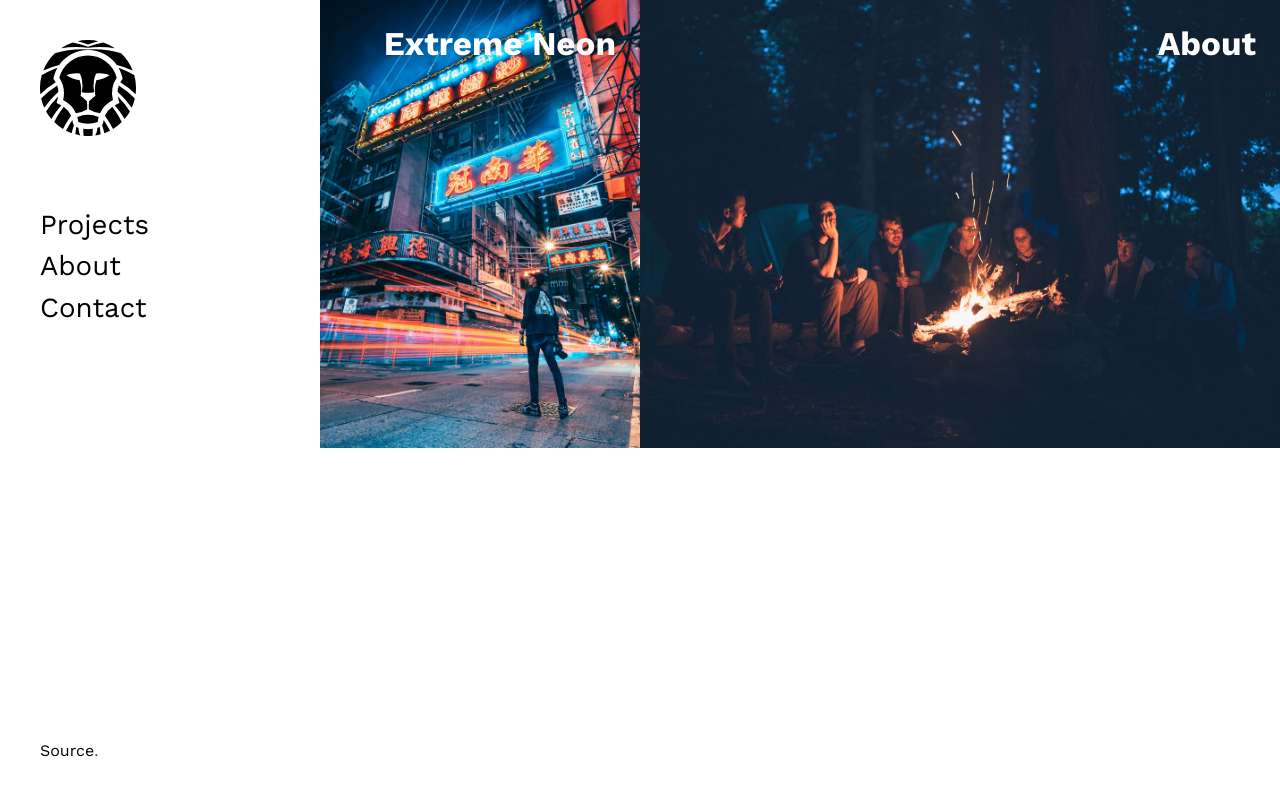
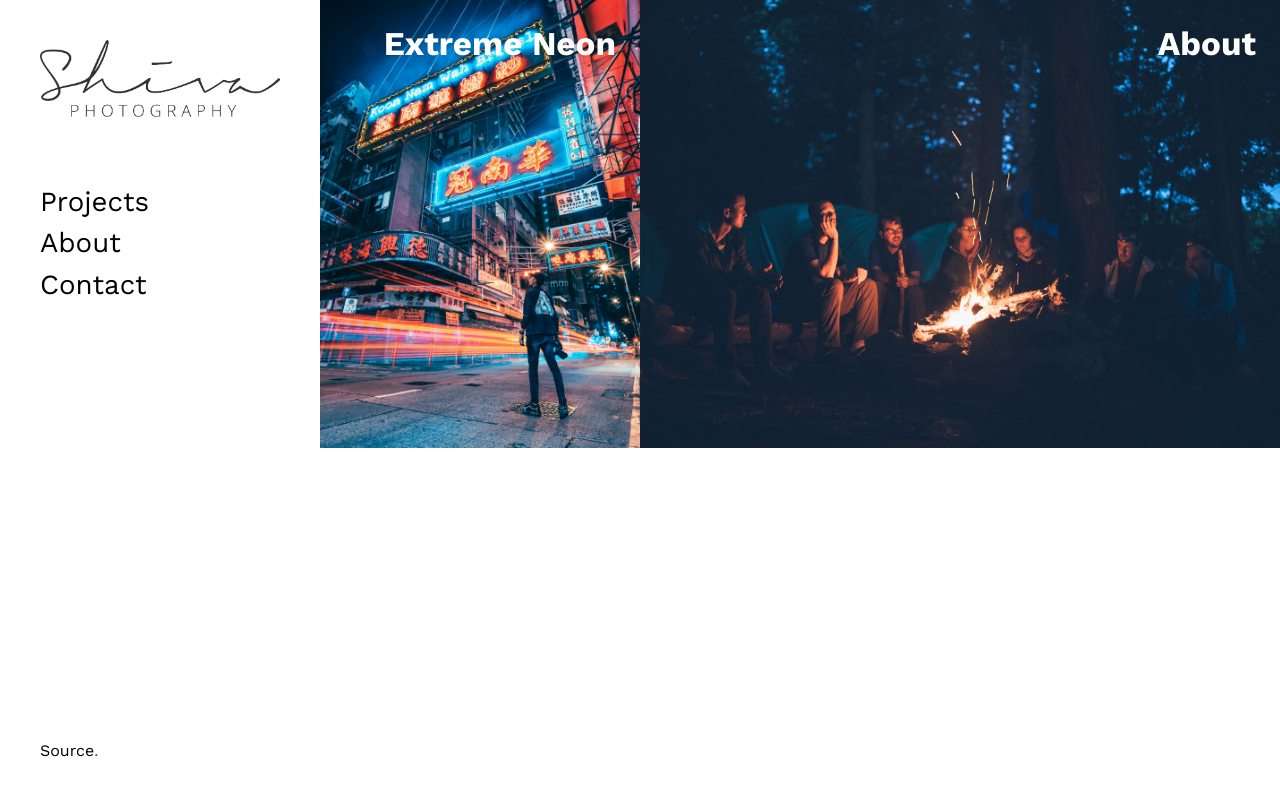
Before and after one commit to ctrleffive/sivasr, a Gatsby site: page / in a window 1280 px wide. Shown: the top 803 px of the page. Built offline with nearby package versions, Linux system fonts and the light colour scheme; Gatsby itself is replaced by a stand-in of ours.

Commit message:
logo updated

```diff
--- a/src/components/layout.tsx
+++ b/src/components/layout.tsx
@@ -6,7 +6,8 @@ import 'typeface-work-sans'
 import { Box, Flex } from '../elements'
 import theme from '../../config/theme'
 import reset from '../styles/reset'
-import Logo from './logo'
+
+import Logo from '../images/logo.png'
 
 const GlobalStyles = createGlobalStyle`
   *::before,
@@ -228,9 +229,9 @@ const Layout = ({ children, color }: LayoutProps) => {
               alignItems={['center', 'center', 'center', 'flex-start']}
               justifyContent="space-between"
             >
-              <Box width={['3rem', '4rem', '5rem', '6rem']}>
+              <Box width={['6rem', '9rem', '10rem', '15rem']}>
                 <Link to="/" aria-label="LekoArts, Back to Home">
-                  <Logo />
+                  <img src={Logo} alt="" width="100%" />
                 </Link>
               </Box>
               <Nav
--- a/src/components/logo.tsx
+++ /dev/null
@@ -1,27 +0,0 @@
-import React from 'react'
-
-const Logo = () => (
-  <svg viewBox="0 0 493.19 493.19">
-    <title>LekoArts</title>
-    <path d="M246.59,79.79A152.45,152.45,0,0,0,99.18,193.45a140.7,140.7,0,0,1,24,78.81,141.46,141.46,0,0,1-4.62,35.91,141.92,141.92,0,0,1,66.11,68.31A151.4,151.4,0,0,0,242,357.63a153.12,153.12,0,0,0-1.2-43.33,162.22,162.22,0,0,0-31.28-26.82l-1.22-.8a155.87,155.87,0,0,0,2.7-19.47c.29-3.91.46-7.85.46-11.84a155.72,155.72,0,0,0-7.73-48.59,159.83,159.83,0,0,1-68.46-27.57,160.52,160.52,0,0,1,51.26-8.35h.05A162.32,162.32,0,0,1,205,171.92a154.71,154.71,0,0,1,11.1,36.25A157,157,0,0,1,215,268.05c9.93,2,21.78,3.52,31.59,3.52h0c9.82,0,21.66-1.57,31.59-3.52a157,157,0,0,1-1.07-59.88,154.71,154.71,0,0,1,11.1-36.25,162.32,162.32,0,0,1,18.42-1.05h.05a160.52,160.52,0,0,1,51.26,8.35,159.83,159.83,0,0,1-68.46,27.57,155.72,155.72,0,0,0-7.73,48.59c0,4,.17,7.93.46,11.84a155.87,155.87,0,0,0,2.7,19.47l-1.22.8A162.22,162.22,0,0,0,252.4,314.3a153.12,153.12,0,0,0-1.2,43.33,151.4,151.4,0,0,0,57.31,18.86,141.92,141.92,0,0,1,66.11-68.31A141.59,141.59,0,0,1,394,193.45,152.45,152.45,0,0,0,246.59,79.79Z" />
-    <path d="M191.59,395.13a140.74,140.74,0,0,1,5,26,152.69,152.69,0,0,0,100,0,140.74,140.74,0,0,1,5-26,152.64,152.64,0,0,0-110,0Z" />
-    <path d="M106,333.58l-20.7-10.25L91.14,301q1.32-5.05,2.17-10.22A479.12,479.12,0,0,0,31.2,366.71a247.14,247.14,0,0,0,27,39,478.36,478.36,0,0,1,51.53-70.17C108.51,334.88,107.26,334.21,106,333.58Z" />
-    <path d="M75.66,209.27l-7.15-10.62,3.25-12.39A180.13,180.13,0,0,1,89.7,142.38,474.44,474.44,0,0,0,9.09,180.07,248.51,248.51,0,0,0,2,278.22a478.68,478.68,0,0,1,78.57-60.91C79.06,214.58,77.42,211.89,75.66,209.27Z" />
-    <path d="M94.63,265.91a112.61,112.61,0,0,0-6.52-32.06A478.92,478.92,0,0,0,5.92,300.49,244.74,244.74,0,0,0,21.62,347.7,479.42,479.42,0,0,1,94.63,265.91Z" />
-    <path d="M246.59,51.45h0a180.88,180.88,0,0,1,147.93,76.83,473.07,473.07,0,0,1,81.62,28.06,247,247,0,0,0-59.33-88.16A476.6,476.6,0,0,0,277,47.35q-15.34,0-30.46,1-15.1-1-30.45-1A476.6,476.6,0,0,0,76.38,68.17,247,247,0,0,0,17,156.33a473.07,473.07,0,0,1,81.62-28.06A180.88,180.88,0,0,1,246.59,51.45Z" />
-    <path d="M246.6,39.87a481.74,481.74,0,0,1,138.07,2.38,245.68,245.68,0,0,0-59.05-29.32,473.36,473.36,0,0,0-79,21.44,473.37,473.37,0,0,0-79-21.44,245.68,245.68,0,0,0-59.05,29.32A481.75,481.75,0,0,1,246.6,39.87Z" />
-    <path d="M300,5.82a248.07,248.07,0,0,0-106.85,0A315.87,315.87,0,0,1,246.6,23.68,315.88,315.88,0,0,1,300,5.82Z" />
-    <path d="M398.55,265.9a479.42,479.42,0,0,1,73,81.8,244.74,244.74,0,0,0,15.69-47.21,478.92,478.92,0,0,0-82.2-66.65A112.6,112.6,0,0,0,398.55,265.9Z" />
-    <path d="M303.94,448.6q-4.33,1.45-8.71,2.66a87.82,87.82,0,0,1-11.53,39.15,245.15,245.15,0,0,0,27.73-5.85q-1.66-18.74-4.72-37.06C305.81,447.9,304.89,448.28,303.94,448.6Z" />
-    <path d="M334.32,388.22l-.62,1.36A476.82,476.82,0,0,1,375,457.13a247.64,247.64,0,0,0,45.31-35.57A476.84,476.84,0,0,0,371.55,343,113.58,113.58,0,0,0,334.32,388.22Z" />
-    <path d="M324.93,422.52a31,31,0,0,1-6.06,15.27q6.86,19.93,12,40.64a245.18,245.18,0,0,0,28.94-12.69A476.51,476.51,0,0,0,327,410.38,112.75,112.75,0,0,0,324.93,422.52Z" />
-    <path d="M484.1,180.07a474.44,474.44,0,0,0-80.62-37.69,180.13,180.13,0,0,1,17.94,43.89l3.25,12.39-7.15,10.62c-1.76,2.62-3.39,5.3-4.92,8a478.67,478.67,0,0,1,78.57,60.91,248.51,248.51,0,0,0-7.08-98.15Z" />
-    <path d="M402,301l5.86,22.34-20.7,10.25c-1.27.63-2.53,1.3-3.78,2A478.37,478.37,0,0,1,435,405.72a247.15,247.15,0,0,0,27-39,479.12,479.12,0,0,0-62.11-76Q400.73,295.93,402,301Z" />
-    <path d="M189.23,448.59c-.94-.31-1.85-.69-2.75-1.09q-3.07,18.3-4.72,37.06a245.14,245.14,0,0,0,25.4,5.48c-6-11.68-8.75-24.1-9.21-38.78Q193.56,450,189.23,448.59Z" />
-    <path d="M166.23,410.39a476.52,476.52,0,0,0-32.81,55.35,245.17,245.17,0,0,0,28.94,12.69q5.11-20.68,12-40.63a31,31,0,0,1-6.07-15.27A112.76,112.76,0,0,0,166.23,410.39Z" />
-    <path d="M158.87,388.22A113.59,113.59,0,0,0,121.64,343a476.85,476.85,0,0,0-48.8,78.56,247.64,247.64,0,0,0,45.31,35.57,476.81,476.81,0,0,1,41.33-67.55Z" />
-    <path d="M222.15,456.26q.12,18.1,1.58,35.86c7.53.69,15.15,1.06,22.86,1.06s15.34-.37,22.88-1.07q1.44-17.76,1.57-35.86a181.09,181.09,0,0,1-48.9,0Z" />
-  </svg>
-)
-
-export default Logo
```
Also changed, not shown: .github/workflows/github-deploy.yml, src/images/logo.png (added), 1 other file.
